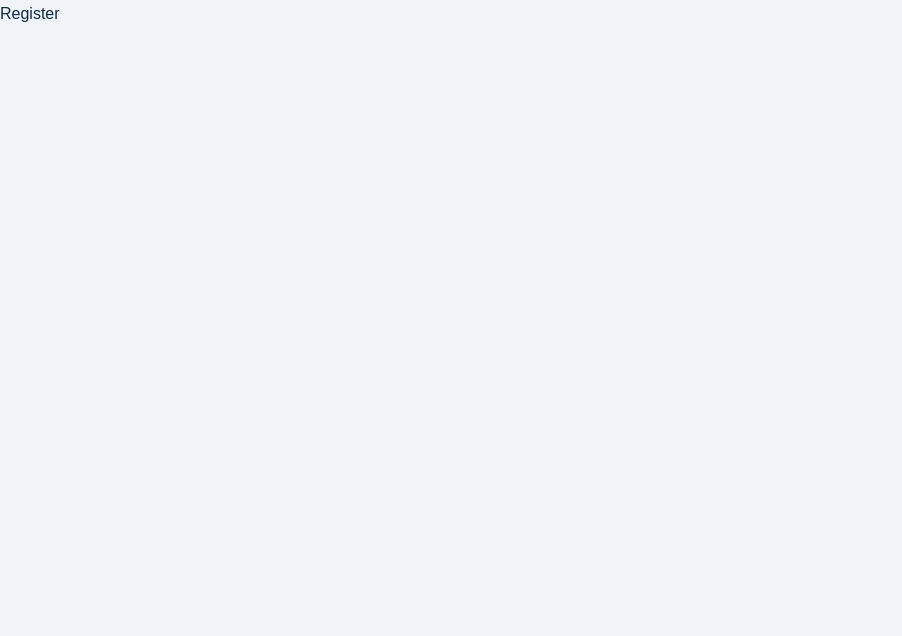
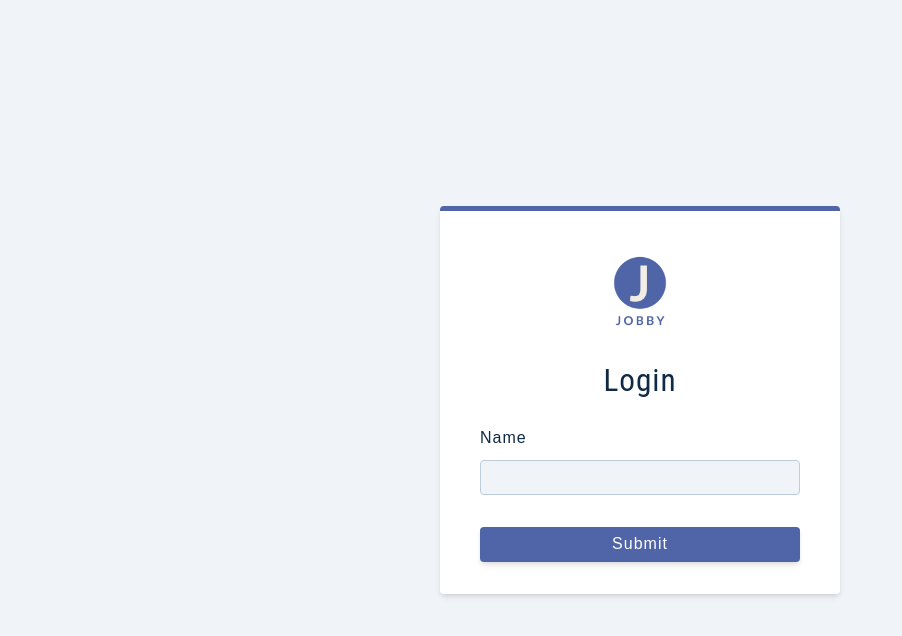
Before and after one commit to khablo1508/MERN_jobby, a React (Create React App) app in the folder client/: page /register in a window 1280 px wide. Shown: the top 636 px of the page, without its empty margins (0-902 px from the left). Built offline with nearby package versions, Linux system fonts and the light colour scheme.

Commit message:
add register form to register page

```diff
--- a/client/src/assets/wrappers/RegisterPage.js
+++ b/client/src/assets/wrappers/RegisterPage.js
@@ -12,7 +12,9 @@ const RegisterPageWrapper = styled.section`
     max-width: 400px;
     border-top: 5px solid var(--primary-500);
   }
-
+  img {
+    width: 30%;
+  }
   h3 {
     text-align: center;
   }
--- a/client/src/pages/Register.js
+++ b/client/src/pages/Register.js
@@ -1,7 +1,50 @@
-import React from 'react';
+import { useState, useEffect } from 'react';
+import logo from '../assets/images/logo.png';
+import RegisterPageWrapper from '../assets/wrappers/RegisterPage';
+
+const initialState = {
+  name: '',
+  email: '',
+  password: '',
+  isMember: true,
+};
 
 function Register() {
-  return <div>Register</div>;
+  const [values, setValues] = useState(initialState);
+  // global state and usenavigate
+
+  const handleChange = (e) => {
+    console.log(e.target);
+  };
+  const handleSubmit = (e) => {
+    e.preventDefault();
+    console.log(e.target);
+  };
+
+  return (
+    <RegisterPageWrapper className='full-page'>
+      <form className='form' onSubmit={handleSubmit}>
+        <img src={logo} alt='' className='logo' />
+        <h3>Login</h3>
+        {/* name input */}
+        <div className='form-row'>
+          <label htmlFor='name' className='form-label'>
+            name
+          </label>
+          <input
+            type='text'
+            value={values.name}
+            name='name'
+            onChange={handleChange}
+            className='form-input'
+          />
+        </div>
+        <button type='submit' className='btn btn-block'>
+          Submit
+        </button>
+      </form>
+    </RegisterPageWrapper>
+  );
 }
 
 export default Register;
```
Also changed, not shown: client/src/components/Register.js (deleted, +0 -18 lines).
